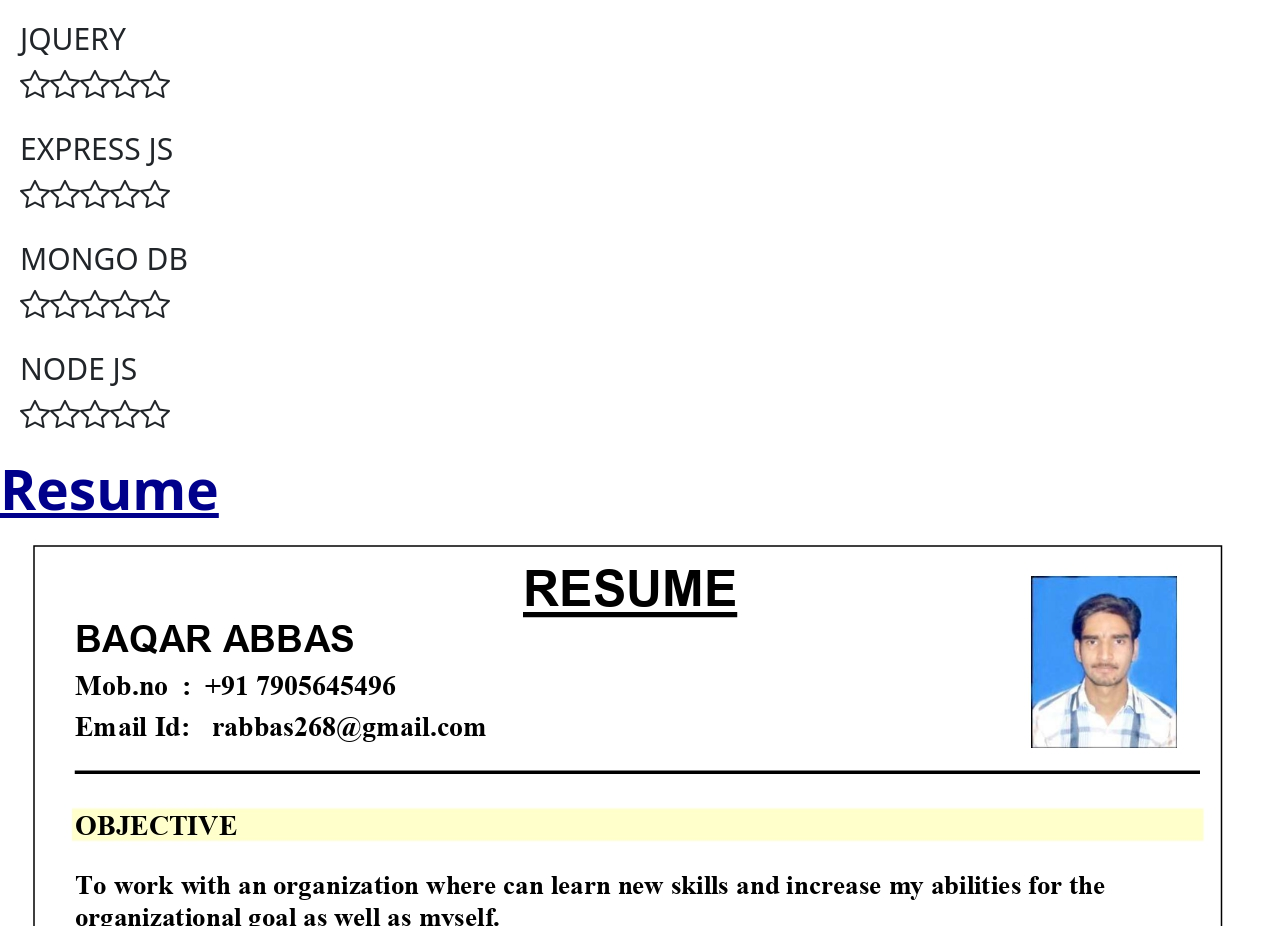
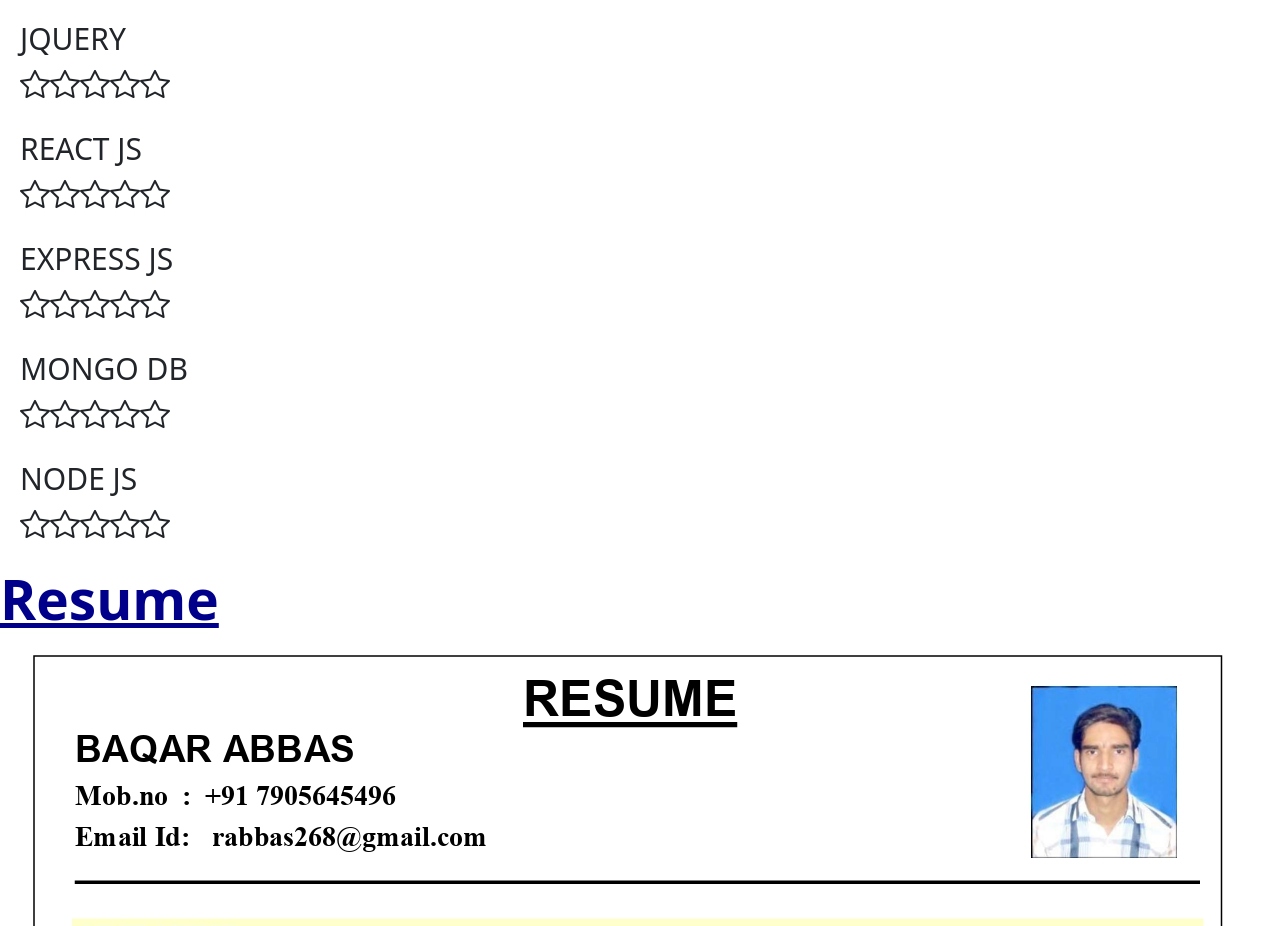
Before and after one commit to RAHIB786110/myportfolio-, a plain HTML site: page index.html in a window 1280 px wide. Shown: the part 1960-2886 px from the top of the page. Drawn offline with nearby package versions, Linux system fonts and the light colour scheme.

Commit message:
Update index.html

```diff
--- a/index.html
+++ b/index.html
@@ -100,6 +100,10 @@
                                       <div>JQUERY</div>
                                       <span class="bi bi-star"></span><span class="bi bi-star"></span><span class="bi bi-star"></span><span class="bi bi-star"></span><span class="bi bi-star"></span>
                                     </div>
+                                       <div style="margin-top: 20px;">
+                                      <div>REACT JS</div>
+                                      <span class="bi bi-star"></span><span class="bi bi-star"></span><span class="bi bi-star"></span><span class="bi bi-star"></span><span class="bi bi-star"></span>
+                                    </div>
                                   <div style="margin-top: 20px;">
                                     EXPRESS JS
                                   </div>
```
